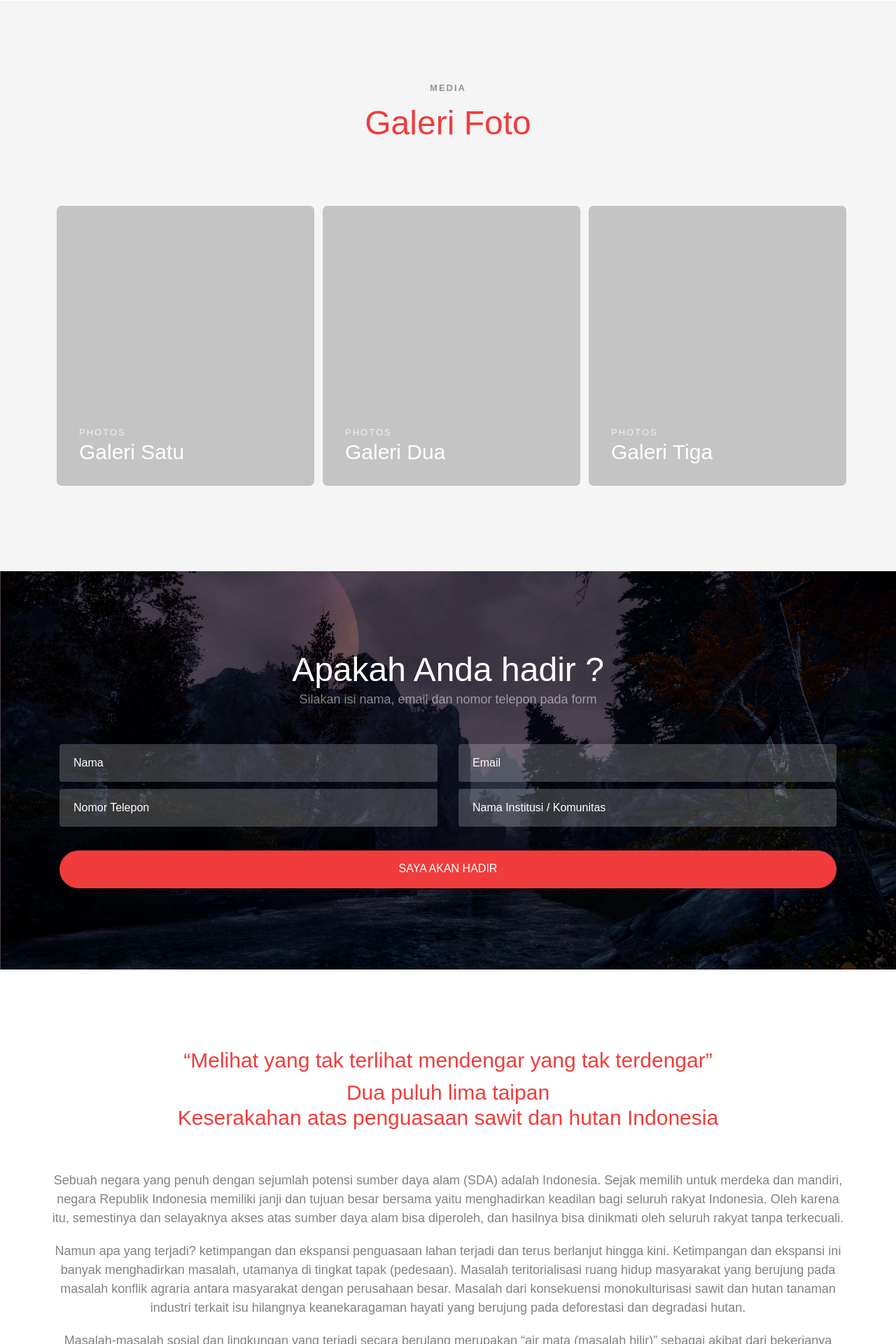
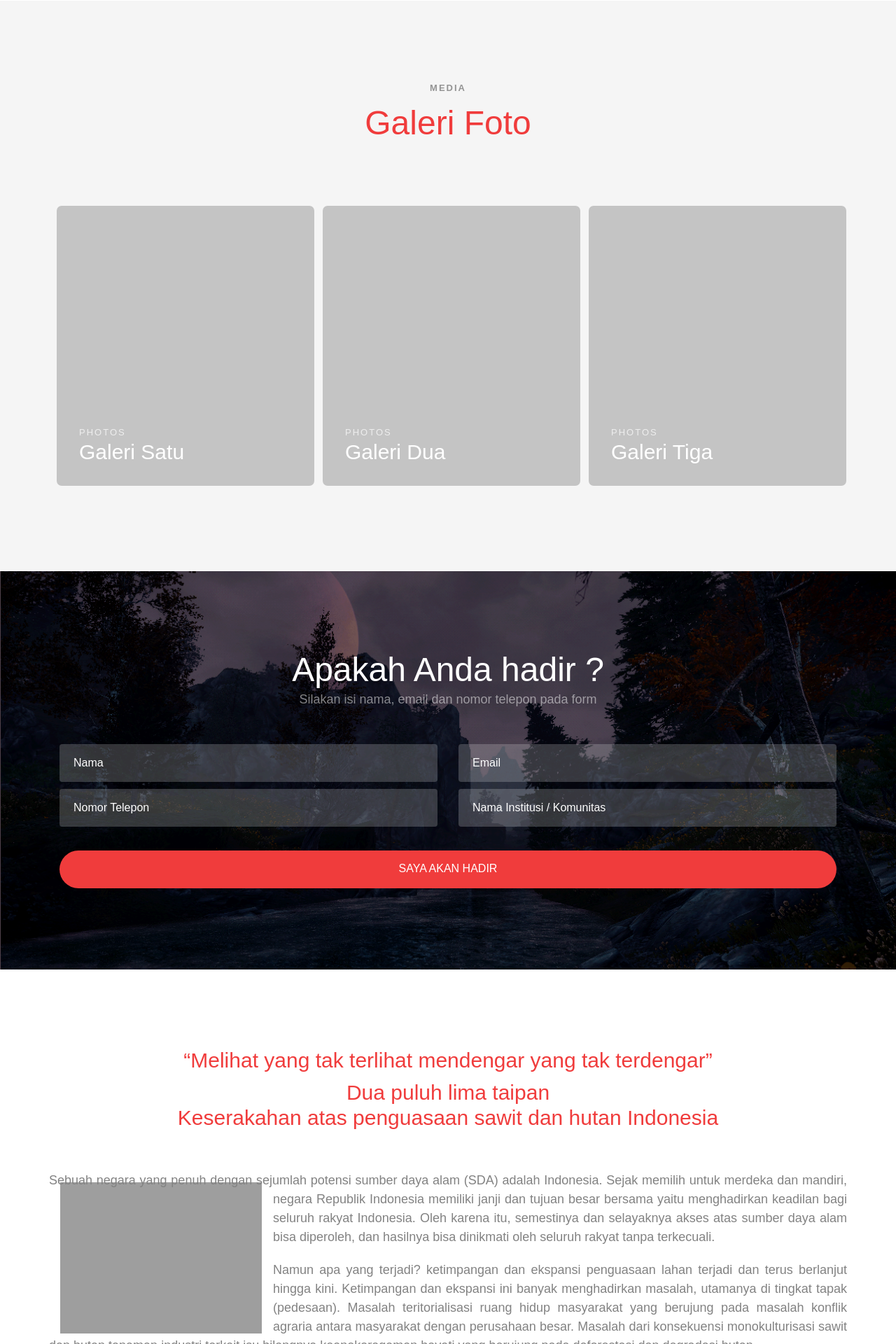
Before and after one commit to rhyoharianja/invitation, a PHP site: page / in a window 1280 px wide. Shown: the part 4580-6500 px from the top of the page at 70% size. Run offline with PHP 8.4, Linux system fonts and the light colour scheme; some web fonts are replaced; grey boxes are pictures that could not be loaded.

Commit message:
update wrapper text

```diff
--- a/css/style.css
+++ b/css/style.css
@@ -1871,3 +1871,16 @@ form label {
 .special-h2 {
   font-size: 30px !important;
 }
+.text-wrapper {
+  position: relative;
+  width: 100%;
+}
+.text-wrapper p {
+  text-align: justify;
+}
+.text-wrapper .img-wrapper {
+  width: 40vh;
+  float: left;
+  shape-outside: url('images/poster.png');
+  padding: 1em;
+}
--- a/index.html
+++ b/index.html
@@ -376,11 +376,14 @@
 				<div class="col-md-12 text-center fh5co-heading animate-box">
 					<h2 class="animate-box special-h2">“Melihat yang tak terlihat mendengar yang tak terdengar”</h2>
 					<h2 class="animate-box special-h2">Dua puluh lima taipan<br/>Keserakahan atas penguasaan sawit dan hutan Indonesia</h2><br/><br/>
-          <p>Sebuah negara yang penuh dengan sejumlah potensi sumber daya alam (SDA) adalah Indonesia. Sejak memilih untuk merdeka dan mandiri, negara Republik Indonesia memiliki janji dan tujuan besar bersama yaitu menghadirkan keadilan bagi seluruh rakyat Indonesia. Oleh karena itu, semestinya dan selayaknya akses atas sumber daya alam bisa diperoleh, dan hasilnya bisa dinikmati oleh seluruh rakyat tanpa terkecuali. </p>
-          <p>Namun apa yang terjadi? ketimpangan dan ekspansi penguasaan lahan terjadi dan terus berlanjut hingga kini. Ketimpangan dan ekspansi ini banyak menghadirkan masalah, utamanya di tingkat tapak (pedesaan). Masalah teritorialisasi ruang hidup masyarakat yang berujung pada masalah konflik agraria antara masyarakat dengan perusahaan besar. Masalah dari konsekuensi monokulturisasi sawit dan hutan tanaman industri terkait isu hilangnya keanekaragaman hayati yang berujung pada deforestasi dan degradasi hutan.</p>
-          <p>Masalah-masalah sosial dan lingkungan yang terjadi secara berulang merupakan “air mata (masalah hilir)” sebagai akibat dari bekerjanya “mata air (modal kapital)” di hulu. Oleh karena itu, jika masalah sosial-lingkungan adalah akibat, maka modal (kapital) adalah sebab. Jika mata air yang “tercemar” tidak dihentikan, maka rakyat dan lingkungan akan terus tergenang dengan air mata.</p>
-          <p>Dalam laporan terbaru TuK INDONESIA 2023, sebanyak 25 taipan mengendalikan lahan perkebunan sawit dan pulp dan kertas di Indonesia. Para taipan ini menguasai lebih dari 3,9 juta hektare lahan sawit di Indonesia atau setara dengan dua kali luas provinsi Bengkulu di Sumatera. Luas lahan yang dikendalikan oleh taipan ini kemungkinan lebih tinggi dari yang berhasil diidentifikasi. Sebab, tidak semua luas lahannya mereka ungkap secara terbuka. Para taipan juga sangat mungkin menyembunyikan kepemilikan perusahaan melalui struktur bayangan untuk menghindari pajak, menyembunyikan kekayaan mereka, menghindari persyaratan sertifikasi, maupun alasan-alasan lainnya.</p>
-          <p>Para taipan ini bekerja dengan modal (kapital) yang difasilitasi oleh bank dan investor sebagai salah satu faktor produksi. Sementara para taipan mengendalikan proses ekspansi, suntikan dana dari bank dan investor institusional memberikan dorongan tambahan untuk mempercepat ekspansi mereka. Sinar Mas, Royal Golden Eagle, dan Salim adalah para taipan yang menerima kredit berupa pinjaman dan penjaminan dengan nilai tertinggi selama periode 2017 hingga September 2022 untuk perkebunan sawit dan pulp dan kertas. Secara berurutan besaran kredit yang disalurkan kepada Sinar Mas Group 25,5 miliar USD, disusul oleh Royal Golden Eagle Group 7,3 miliar USD, dan Salim Group 3,4 miliar USD.</p>
+					<div class="text-wrapper">
+						<img src="images/poster.png" alt="" class="img-wrapper">
+						<p>Sebuah negara yang penuh dengan sejumlah potensi sumber daya alam (SDA) adalah Indonesia. Sejak memilih untuk merdeka dan mandiri, negara Republik Indonesia memiliki janji dan tujuan besar bersama yaitu menghadirkan keadilan bagi seluruh rakyat Indonesia. Oleh karena itu, semestinya dan selayaknya akses atas sumber daya alam bisa diperoleh, dan hasilnya bisa dinikmati oleh seluruh rakyat tanpa terkecuali. </p>
+						<p>Namun apa yang terjadi? ketimpangan dan ekspansi penguasaan lahan terjadi dan terus berlanjut hingga kini. Ketimpangan dan ekspansi ini banyak menghadirkan masalah, utamanya di tingkat tapak (pedesaan). Masalah teritorialisasi ruang hidup masyarakat yang berujung pada masalah konflik agraria antara masyarakat dengan perusahaan besar. Masalah dari konsekuensi monokulturisasi sawit dan hutan tanaman industri terkait isu hilangnya keanekaragaman hayati yang berujung pada deforestasi dan degradasi hutan.</p>
+						<p>Masalah-masalah sosial dan lingkungan yang terjadi secara berulang merupakan “air mata (masalah hilir)” sebagai akibat dari bekerjanya “mata air (modal kapital)” di hulu. Oleh karena itu, jika masalah sosial-lingkungan adalah akibat, maka modal (kapital) adalah sebab. Jika mata air yang “tercemar” tidak dihentikan, maka rakyat dan lingkungan akan terus tergenang dengan air mata.</p>
+						<p>Dalam laporan terbaru TuK INDONESIA 2023, sebanyak 25 taipan mengendalikan lahan perkebunan sawit dan pulp dan kertas di Indonesia. Para taipan ini menguasai lebih dari 3,9 juta hektare lahan sawit di Indonesia atau setara dengan dua kali luas provinsi Bengkulu di Sumatera. Luas lahan yang dikendalikan oleh taipan ini kemungkinan lebih tinggi dari yang berhasil diidentifikasi. Sebab, tidak semua luas lahannya mereka ungkap secara terbuka. Para taipan juga sangat mungkin menyembunyikan kepemilikan perusahaan melalui struktur bayangan untuk menghindari pajak, menyembunyikan kekayaan mereka, menghindari persyaratan sertifikasi, maupun alasan-alasan lainnya.</p>
+						<p>Para taipan ini bekerja dengan modal (kapital) yang difasilitasi oleh bank dan investor sebagai salah satu faktor produksi. Sementara para taipan mengendalikan proses ekspansi, suntikan dana dari bank dan investor institusional memberikan dorongan tambahan untuk mempercepat ekspansi mereka. Sinar Mas, Royal Golden Eagle, dan Salim adalah para taipan yang menerima kredit berupa pinjaman dan penjaminan dengan nilai tertinggi selama periode 2017 hingga September 2022 untuk perkebunan sawit dan pulp dan kertas. Secara berurutan besaran kredit yang disalurkan kepada Sinar Mas Group 25,5 miliar USD, disusul oleh Royal Golden Eagle Group 7,3 miliar USD, dan Salim Group 3,4 miliar USD.</p>
+					</div>
 				</div>
 			</div>
 		</div>
@@ -393,7 +396,7 @@
 				<div class="col-md-12 text-center">
 					<p>
 						<small class="block">&copy; 2023. All Rights Reserved.</small>
-						<small class="block">Designed by <a href="https://www.tuk.or.id/" target="_blank">TuK INDONESIA</a> Author oleh: <a href="suryo@tuk.or.id" target="_blank">Suryo Galih K H</a></small>
+						<small class="block">Designed by <a href="https://www.tuk.or.id/" target="_blank">TuK INDONESIA</a> Author oleh: <a href="office@tuk.or.id" target="_blank">office@tuk.or.id</a></small>
 					</p>
 					<p>
 						<ul class="fh5co-social-icons">
```
